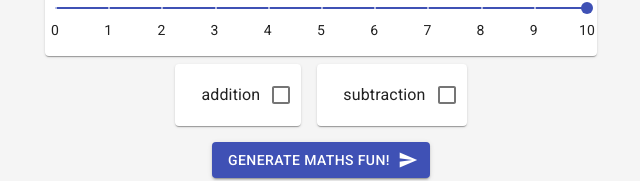
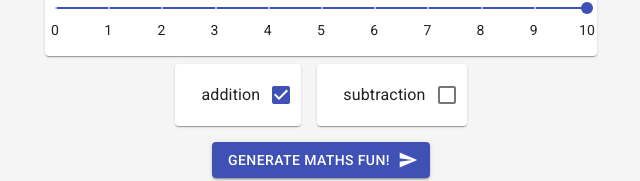
Before and after one commit to SuperDrew/maths, a React (Create React App) app: page / in a window 1280 px wide. Shown: the part 158-339 px from the top of the page, without its empty margins (319-959 px from the left). Built offline with nearby package versions, Linux system fonts and the light colour scheme.

Commit message:
fix use checked not value on checkbox

```diff
--- a/src/components/LabelledCheckBox.tsx
+++ b/src/components/LabelledCheckBox.tsx
@@ -11,10 +11,10 @@ export const LabelledCheckBox = (props: LabelledCheckBoxProps) => {
     return (
         <>
             <FormControlLabel
-                control={<Checkbox name={props.name} color={props.color} value={props.value} />}
+                control={<Checkbox name={props.name} color={props.color} checked={props.value} />}
                 label={props.name}
                 labelPlacement="start"
-                onChange={(event, checked) => props.onChange(!checked)}
+                onChange={(event, checked) => props.onChange(checked)}
             />
         </>
     );
```
